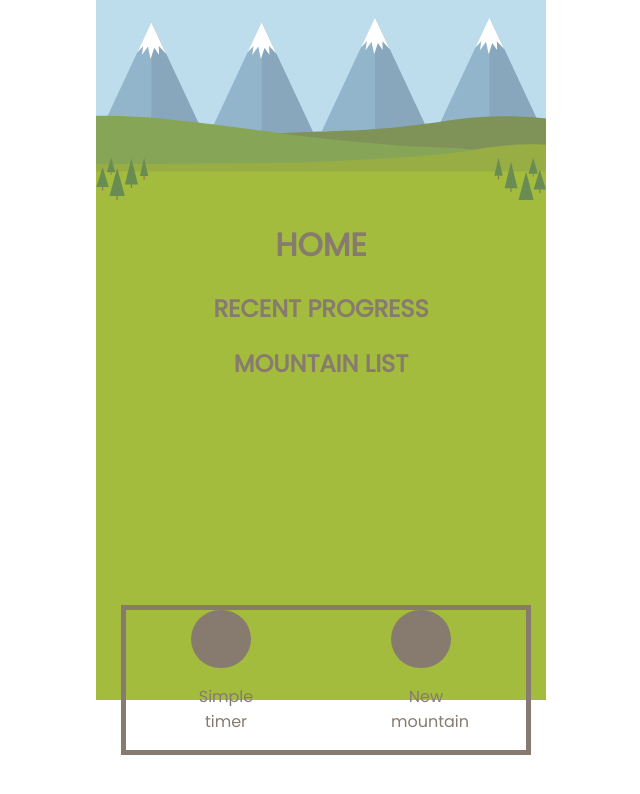
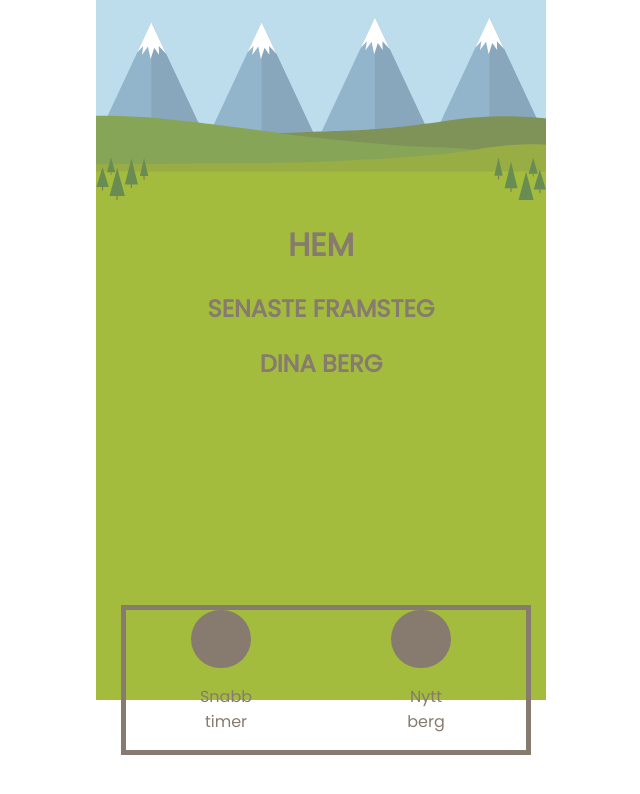
Before and after one commit to frans-johansson/study-helper, a React (Create React App) app: page / in a window 1280 px wide. Shown: the top 794 px of the page, without its empty margins (319-959 px from the left). Built offline with nearby package versions, Linux system fonts and the light colour scheme.

Commit message:
Vi ändrade till svenska och så fixade vi så inputen är rätt när man skapar ett berg

```diff
--- a/src/Components/MountainList.js
+++ b/src/Components/MountainList.js
@@ -61,7 +61,7 @@
 	render() {
 		return(
 			<div >
-				<h2>MOUNTAIN LIST</h2>
+				<h2>DINA BERG</h2>
 				{
 					this.props.mountains.map(
 						(m) => <ListElement
--- a/src/Components/NewMountain.js
+++ b/src/Components/NewMountain.js
@@ -13,7 +13,7 @@
 
     this.handleChange = this.handleChange.bind(this)
     this.handleSubmit = this.handleSubmit.bind(this)
-  }
+   }
 
   handleChange(event) {
     this.setState({
@@ -31,21 +31,22 @@
     this.props.clearSubcomponent()
   }
 
+
   render() {
     return(
         <div class="sub_page_container">
-          <h2>NEW MOUNTAIN</h2>
+          <h2>NYTT BERG</h2>
           <form onSubmit={this.handleSubmit} method="get">
             <label>
-              Name:
+              Namn:
               <input type="text" name="name" onChange={this.handleChange} />
-              Goal:
+              Mål:
               <input type="number" name="goal" onChange={this.handleChange} />
-              End date:
-              <input type="text" name="date" onChange={this.handleChange} />
+              Slutdatum:
+              <input type="date" name="date" onChange={this.handleChange} />
             </label>
 
-            <input type="submit" value="Submit" />
+            <input type="submit" value="Lägg till" disabled={!this.state.name || !this.state.goal || !this.state.date}/>
           </form>
         </div>
     )
--- a/src/Components/RecentProgress.js
+++ b/src/Components/RecentProgress.js
@@ -3,7 +3,7 @@
 class RecentProgress extends Component {
 	render() {
 		return(
-			<h2>RECENT PROGRESS</h2>
+			<h2>SENASTE FRAMSTEG</h2>
 		)
 	}
 }
--- a/src/Views/Home.js
+++ b/src/Views/Home.js
@@ -14,7 +14,7 @@
 
 				<div class="page_collum_container">
 
-					<h1>HOME</h1>
+					<h1>HEM</h1>
 					<div class="place_container">
 						<RecentProgress />
 					</div>
@@ -39,8 +39,8 @@
 							    </div>
 								<div class="button_container_two">
 									{/*<Button text="Complicated timer" />*/}
-									<Button text="Simple timer" onClick={ () => {this.props.displaySubcomponent("simpleTimerSetup")}} />
-									<Button text="New mountain" onClick={ () => {this.props.displaySubcomponent("newMountain")}} />
+									<Button text="Snabb timer" onClick={ () => {this.props.displaySubcomponent("simpleTimerSetup")}} />
+									<Button text="Nytt berg" onClick={ () => {this.props.displaySubcomponent("newMountain")}} />
 								</div>
 							</div>
 						</div>
```
